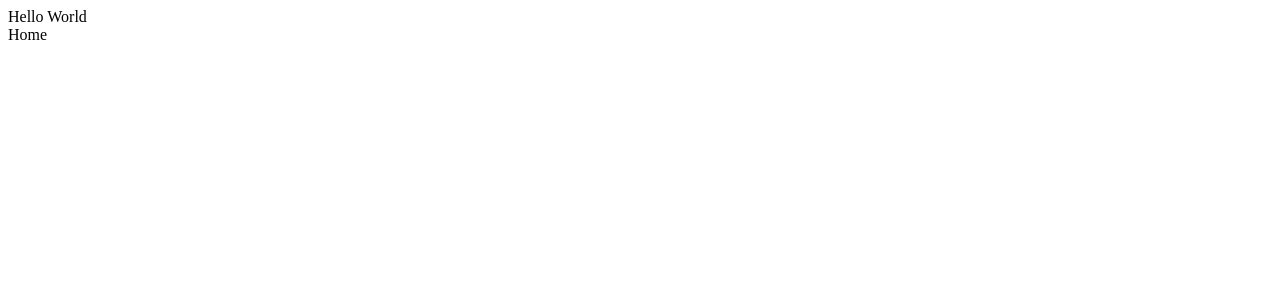
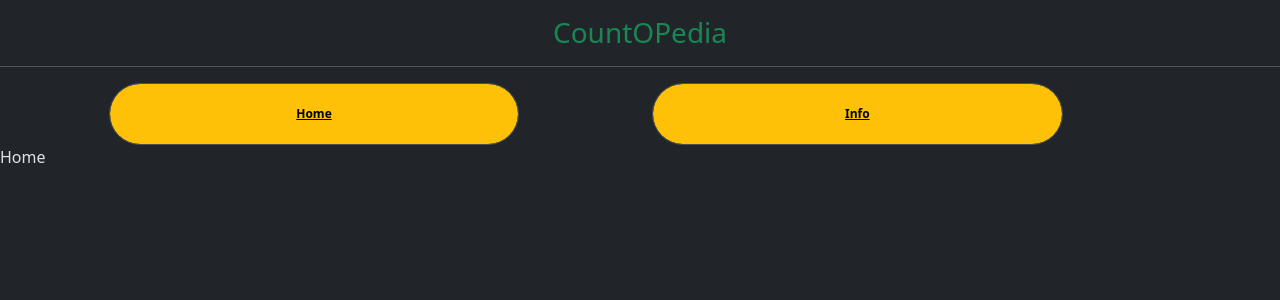
Before and after one commit to tee2490/05-VuePinia, a Vue app: page / in a window 1280 px wide. Shown: the top 300 px of the page. Built offline with nearby package versions, Linux system fonts and the light colour scheme.

Commit message:
14 routing in action

```diff
--- a/index.html
+++ b/index.html
@@ -1,12 +1,23 @@
 <!DOCTYPE html>
 <html lang="">
   <head>
-    <meta charset="UTF-8">
-    <link rel="icon" href="/favicon.ico">
-    <meta name="viewport" content="width=device-width, initial-scale=1.0">
+    <meta charset="UTF-8" />
+    <link rel="icon" href="/favicon.ico" />
+    <meta name="viewport" content="width=device-width, initial-scale=1.0" />
+    <link
+      href="https://cdn.jsdelivr.net/npm/bootstrap@5.3.3/dist/css/bootstrap.min.css"
+      rel="stylesheet"
+      integrity="sha384-QWTKZyjpPEjISv5WaRU9OFeRpok6YctnYmDr5pNlyT2bRjXh0JMhjY6hW+ALEwIH"
+      crossorigin="anonymous"
+    />
+    <script
+      src="https://cdn.jsdelivr.net/npm/bootstrap@5.3.3/dist/js/bootstrap.bundle.min.js"
+      integrity="sha384-YvpcrYf0tY3lHB60NNkmXc5s9fDVZLESaAA55NDzOxhy9GkcIdslK1eN7N6jIeHz"
+      crossorigin="anonymous"
+    ></script>
     <title>Vite App</title>
   </head>
-  <body>
+  <body data-bs-theme="dark">
     <div id="app"></div>
     <script type="module" src="/src/main.js"></script>
   </body>
--- a/src/App.vue
+++ b/src/App.vue
@@ -3,9 +3,26 @@ import { RouterLink, RouterView } from "vue-router";
 </script>
 
 <template>
-  <header>
-    <div class="wrapper">Hello World</div>
-  </header>
+  <div class="text-center pt-3 text-success h3">CountOPedia</div>
+  <hr />
+  <div class="row">
+    <div class="col-4 offset-1">
+      <router-link
+        class="form-control badge rounded-pill text-bg-warning p-4"
+        aria-current="page"
+        to="/"
+        >Home</router-link
+      >
+    </div>
+    <div class="col-4 offset-1">
+      <router-link
+        class="form-control badge rounded-pill text-bg-warning p-4"
+        aria-current="page"
+        to="/info"
+        >Info</router-link
+      >
+    </div>
+  </div>
 
   <RouterView />
 </template>
```
